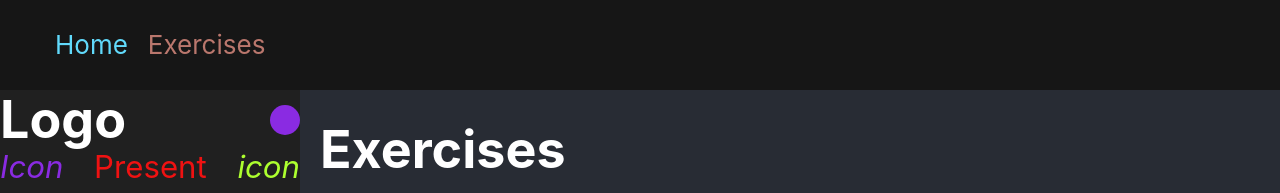
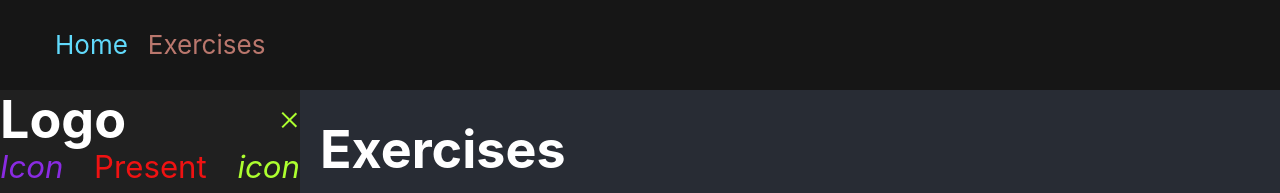
Before and after one commit to Yaroslav-Bondar/English-trainer, a React (Create React App) app: page /exercises in a window 1280 px wide. Shown: the top 193 px of the page. Built offline with nearby package versions, Linux system fonts and the light colour scheme.

Commit message:
prototype of the burger icon in the exercise menu

```diff
--- a/src/components/Sidebar/Sidebar.jsx
+++ b/src/components/Sidebar/Sidebar.jsx
@@ -16,21 +16,24 @@ import items from '../../data/sidebar/exerciseSidebar.json';
 import styles from './Sidebar.module.css';
 
 const Sidebar = () => {
-    const [min, isMin] = useState(false);
-    const toggleMin = () => isMin(!min);
+    const [min, setMin] = useState(false);
+    const toggleMin = () => setMin(!min);
     return (
         <aside className={styles.sidebar} role='complementary'>
             <div className={min ? `${styles.sidebar__container} ${styles.sidebar__container_min}` : styles.sidebar__container}>
                 <div className={styles.sidebar__top}>
                     <h1 className={min ? styles.sidebar__logo : `${styles.sidebar__logo} ${styles.sidebar__logo_active}`}>Logo</h1>
-                    <div className={min ? `${styles.sidebar__bars} ${styles.sidebar__bars_min}` : styles.sidebar__bars}>
-                        <div onClick={toggleMin} className={styles['sidebar__bars-item']}>
-
-                        </div>
+                    <div onClick={toggleMin} className={min ? `${styles.sidebar__bars} ${styles.sidebar__bars_min}` : styles.sidebar__bars}>
+                        <div  className={styles['sidebar__bars-item']}></div>
                     </div>
                 </div>
                 <div className={styles.sidebar__menu}>
-                    {items.map((item, index) => <SidebarItem key={index} item={item} min={min}/>)}
+                    {items.map((item, index) => <SidebarItem
+                        key={index}
+                        item={item}
+                        min={min}
+                        toggleMin={toggleMin}
+                    />)}
                 </div>
             </div>
         {/* </div> */}
--- a/src/components/Sidebar/Sidebar.module.css
+++ b/src/components/Sidebar/Sidebar.module.css
@@ -21,17 +21,55 @@
     display: block;
 }
 .sidebar__bars {
-
+    position: relative;
+    width: 20px;
+    height: 20px;
+    /* z-index: 5;  */
+    cursor: pointer;
 }
 .sidebar__bars_min {
     margin: 0 auto;
 }
+.sidebar__bars::before,
+.sidebar__bars::after,
 .sidebar__bars-item {
-    width: 30px;
-    height: 30px;
-    border-radius: 50%;
-    background-color: blueviolet;
+    position: absolute;
+    left: 0;
+    height: 2px;
+    transition: all .2s;
+    background-color: greenyellow;
 }
+.sidebar__bars::before,
+.sidebar__bars::after {
+    content: '';
+    width: 100%;
+}
+/* menu opened */
+.sidebar__bars-item {
+    top: 50%;
+    transform: scale(0) translateY(-50%);
+}
+.sidebar__bars::before {
+    top: 50%;
+    transform: rotate(-45deg) translateY(-50%);
+}
+.sidebar__bars::after {
+    bottom: 50%;
+    transform: rotate(45deg) translateY(50%);
+}
+/* menu closed */
+.sidebar__bars_min.sidebar__bars::before {
+    top: 0;
+    transform: rotate(0deg);
+}
+.sidebar__bars_min.sidebar__bars::after {
+    bottom: 0;
+    transform: rotate(0deg);
+}
+.sidebar__bars_min .sidebar__bars-item {
+    transform: scale(1) translateY(-50%);
+}
+
 .sidebar__menu {
 
 }
--- a/src/components/Sidebar/SidebarItem/SidebarItem.jsx
+++ b/src/components/Sidebar/SidebarItem/SidebarItem.jsx
@@ -3,18 +3,25 @@ import {NavLink} from 'react-router-dom';
 import PropTypes from 'prop-types';
 import styles from './SidebarItem.module.css';
 
-const SidebarItem = ({item, min}) => {
+const SidebarItem = ({item, min, toggleMin}) => {
     const [open, setOpen] = useState(false);
-    console.log('min setItem ', min);
+    // console.log('min setItem ', min);
     console.log('open && !min ', open && !min);
 
     if(item.childrens) {
         return (
-            <div className={(open && !min) ? `${styles.sidebar__item} ${styles.sidebar__item_open}` : styles.sidebar__item}>
+            <div className={open && !min ? `${styles.sidebar__item} ${styles.sidebar__item_open}` : styles.sidebar__item}>
                 <div className={styles.sidebar__title}>
                     {/* <div> */}
                         {/* {item.icon} */}
-                        {item.icon && <i className={`${styles['sidebar__item-title-icon']}`}>Icon</i>}
+                        {item.icon &&
+                            <i
+                                className={`${styles['sidebar__item-title-icon']}`}
+                                onClick={() => {if(min) {toggleMin(!min); setOpen(true)} }}
+                            >
+                                Icon
+                            </i>
+                        }
                         <span
                             className={!min ? `${styles['sidebar__title-item']} ${styles['sidebar__title-item_active']}` : styles['sidebar__title-item']}
                         >
```
